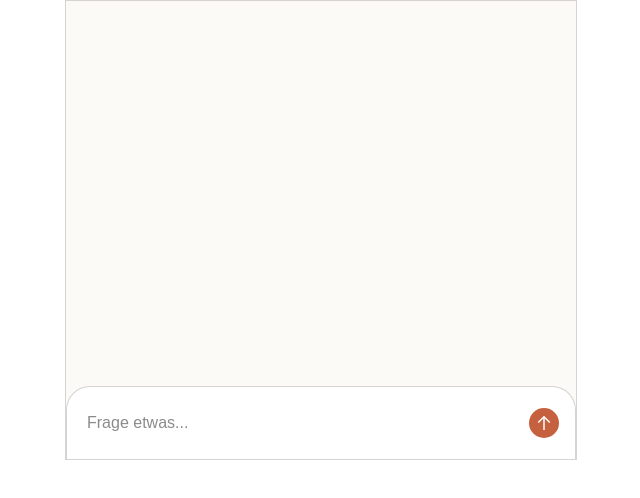
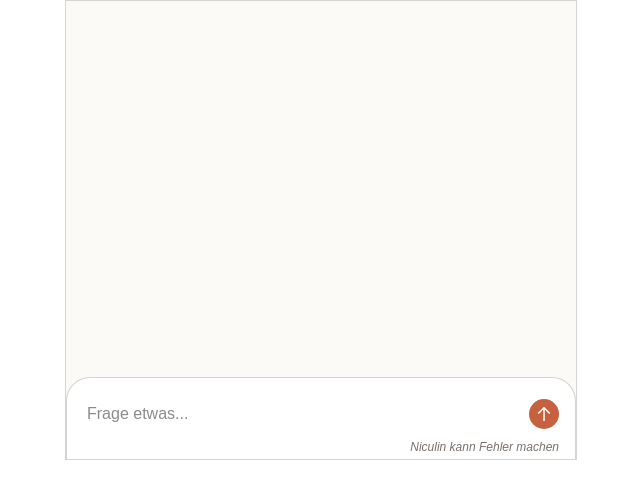
Before and after one commit to schmt5/niculin-ui, a Next.js app: page / in a window 1280 px wide. Shown: the top 498 px of the page, without its empty margins (319-959 px from the left). Built offline with nearby package versions, Linux system fonts and the light colour scheme.

Commit message:
add error info

```diff
--- a/src/app/page.tsx
+++ b/src/app/page.tsx
@@ -64,7 +64,7 @@ export default function Chat() {
           <div ref={messagesEndRef} />
         </div>
 
-        <div className="items-end w-full bg-white px-2 py-4 border border-stone-300 border-b-0 rounded-t-3xl">
+        <div className="items-end w-full bg-white px-2 pt-4 border border-stone-300 border-b-0 rounded-t-3xl">
           <form className="w-full relative" onSubmit={onSubmit}>
             <textarea
               id="message-input"
@@ -79,6 +79,9 @@ export default function Chat() {
 
             <SubmitButton loading={loading} />
           </form>
+          <span className="inline-block w-full text-end px-2 pb-1 text-xs italic text-stone-500">
+            Niculin kann Fehler machen
+          </span>
         </div>
       </div>
     </div>
```
